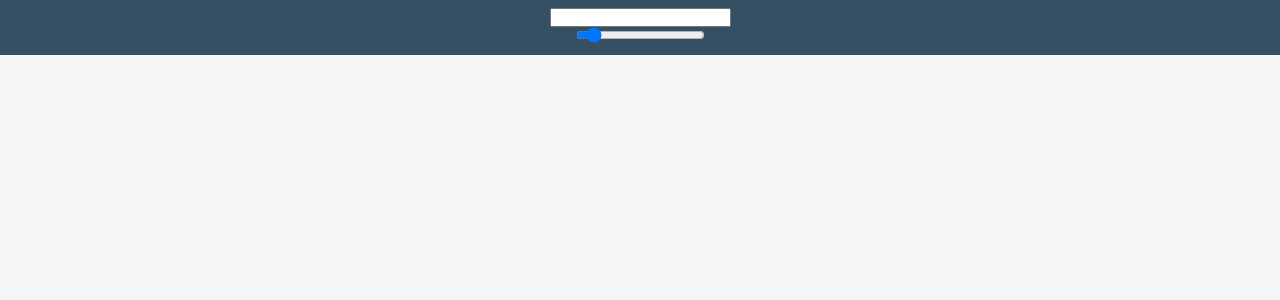
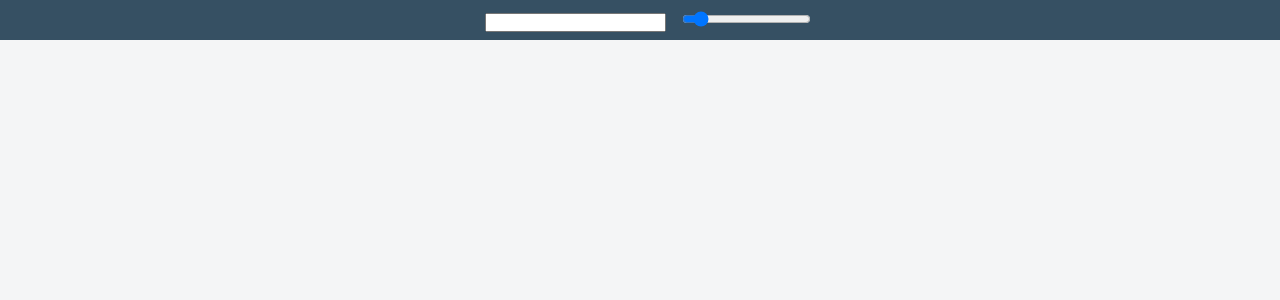
Before and after one commit to tris5572/omoji, a React (Vite) app: page / in a window 1280 px wide. Shown: the top 300 px of the page. Built offline with nearby package versions, Linux system fonts and the light colour scheme.

Commit message:
入力部を固定

```diff
--- a/src/components/InputView.tsx
+++ b/src/components/InputView.tsx
@@ -8,6 +8,10 @@ const Box = styled.div`
   background: ${(p) => p.theme.colors.key.main};
   padding: 8px;
   text-align: center;
+  position: fixed;
+  left: 0;
+  top: 0;
+  width: 100%;
 `;
 
 /** 入力部 */
@@ -15,6 +19,7 @@ export function InputView() {
   return (
     <Box>
       <TextInput />
+      {"　"}
       <SizeInput />
     </Box>
   );
@@ -36,7 +41,6 @@ function TextInput() {
   }
 
   return (
-    <div>
     <input
       type="text"
       onChange={(e) => handleChange(e.target.value)}
@@ -46,7 +50,6 @@ function TextInput() {
         handleChange((e.target as HTMLInputElement).value); // 入力確定時
       }}
     />
-    </div>
   );
 }
 
@@ -57,7 +60,6 @@ function SizeInput() {
   ]);
 
   return (
-    <div>
     <input
       type="range"
       id="fontSize"
@@ -66,6 +68,5 @@ function SizeInput() {
       value={fontSize}
       onChange={(e) => setFontSize(Number(e.target.value))}
     />
-    </div>
   );
 }
--- a/src/components/TextView.tsx
+++ b/src/components/TextView.tsx
@@ -6,6 +6,7 @@ const CharsWrapper = styled.div`
   display: flex;
   justify-content: center;
   flex-wrap: wrap;
+  padding-top: 2rem;
 `;
 
 export function TextView() {
```
Lines whose indentation alone changed are shown as unchanged.
